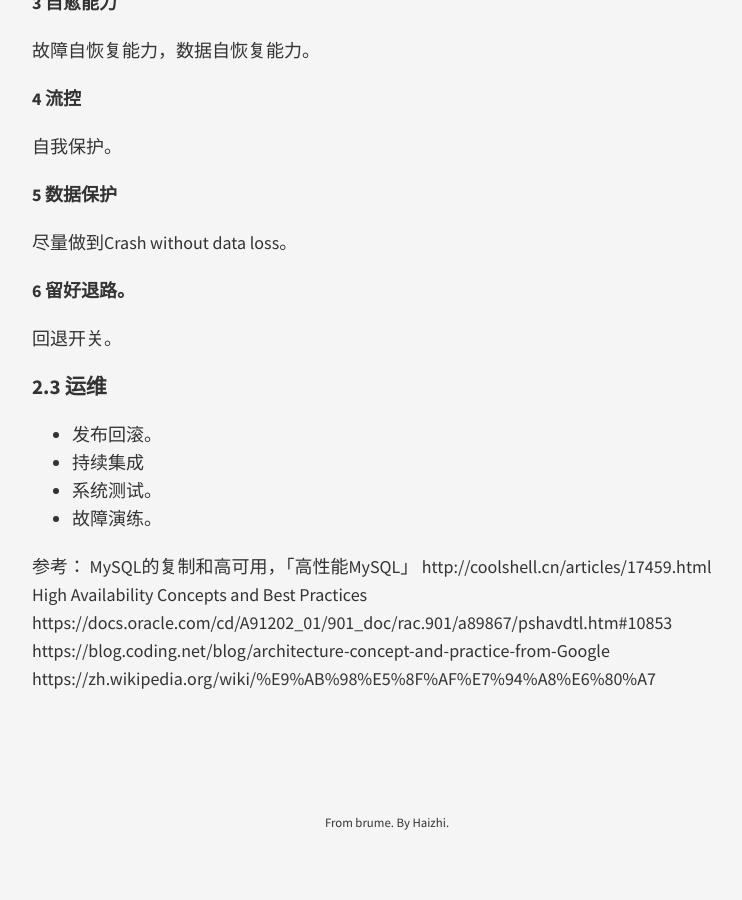
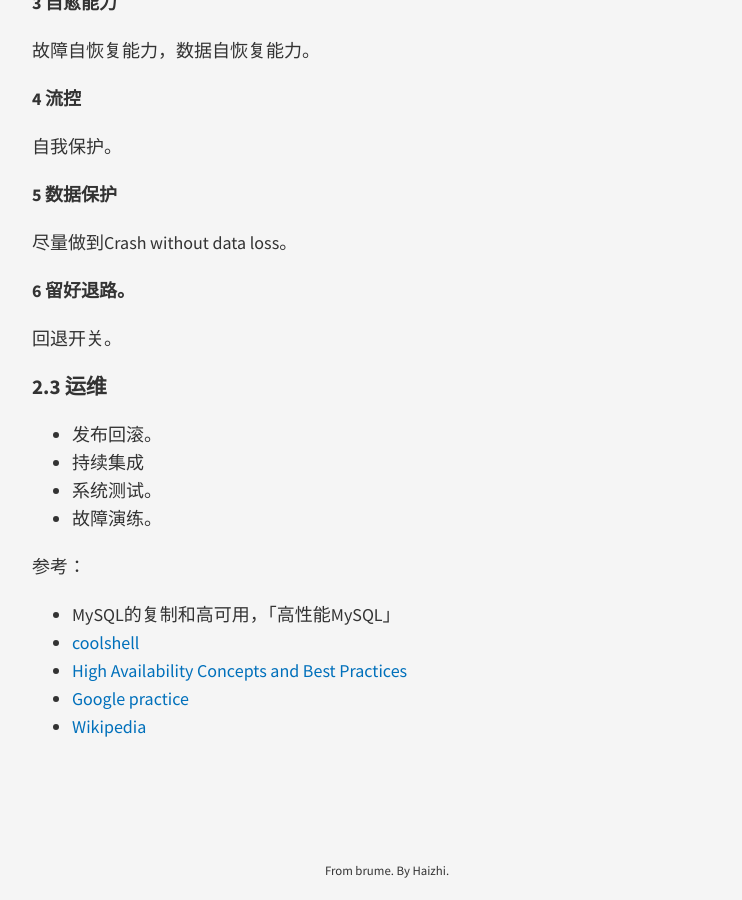
Before and after one commit to younghz/younghz.github.io, a Jekyll site: the page built from _posts/2017-05-28-关于高可用,这些就够了.md, in a window 1280 px wide and 900 px high, scrolled down 3071 px. Shown: the whole window, without its empty margins (253-995 px from the left). Built offline with Jekyll 4.4.1, drawn with Linux system fonts in a browser that asks for light colours; nearby versions of some CDN libraries; before the commit the page ends 3923 px from its top, so only the background shows below that; some of the changed lines change nothing that is shown.

Commit message:
Update link of 'h_a'

```diff
--- a/_posts/2017-05-28-关于高可用,这些就够了.md
+++ b/_posts/2017-05-28-关于高可用,这些就够了.md
@@ -87,8 +87,8 @@ DESIGN 20；IMPLEMENT 3；DEPLOY 1.5。
 
 
 参考：
-MySQL的复制和高可用，「高性能MySQL」
-http://coolshell.cn/articles/17459.html
-High Availability Concepts and Best Practices  https://docs.oracle.com/cd/A91202_01/901_doc/rac.901/a89867/pshavdtl.htm#10853
-https://blog.coding.net/blog/architecture-concept-and-practice-from-Google
-https://zh.wikipedia.org/wiki/%E9%AB%98%E5%8F%AF%E7%94%A8%E6%80%A7
+* MySQL的复制和高可用，「高性能MySQL」
+* [coolshell](http://coolshell.cn/articles/17459.html)
+* [High Availability Concepts and Best Practices](https://docs.oracle.com/cd/A91202_01/901_doc/rac.901/a89867/pshavdtl.htm#10853)
+* [Google practice](https://blog.coding.net/blog/architecture-concept-and-practice-from-Google)
+* [Wikipedia](https://zh.wikipedia.org/wiki/%E9%AB%98%E5%8F%AF%E7%94%A8%E6%80%A7)
```
